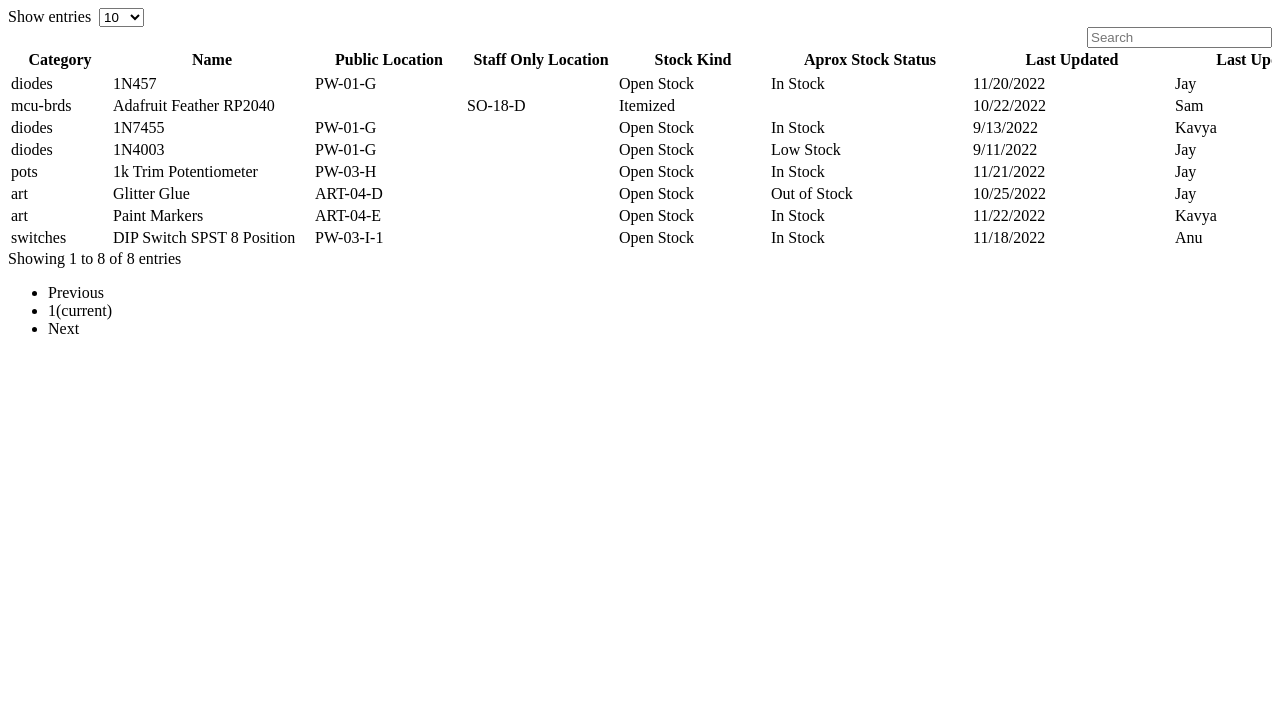
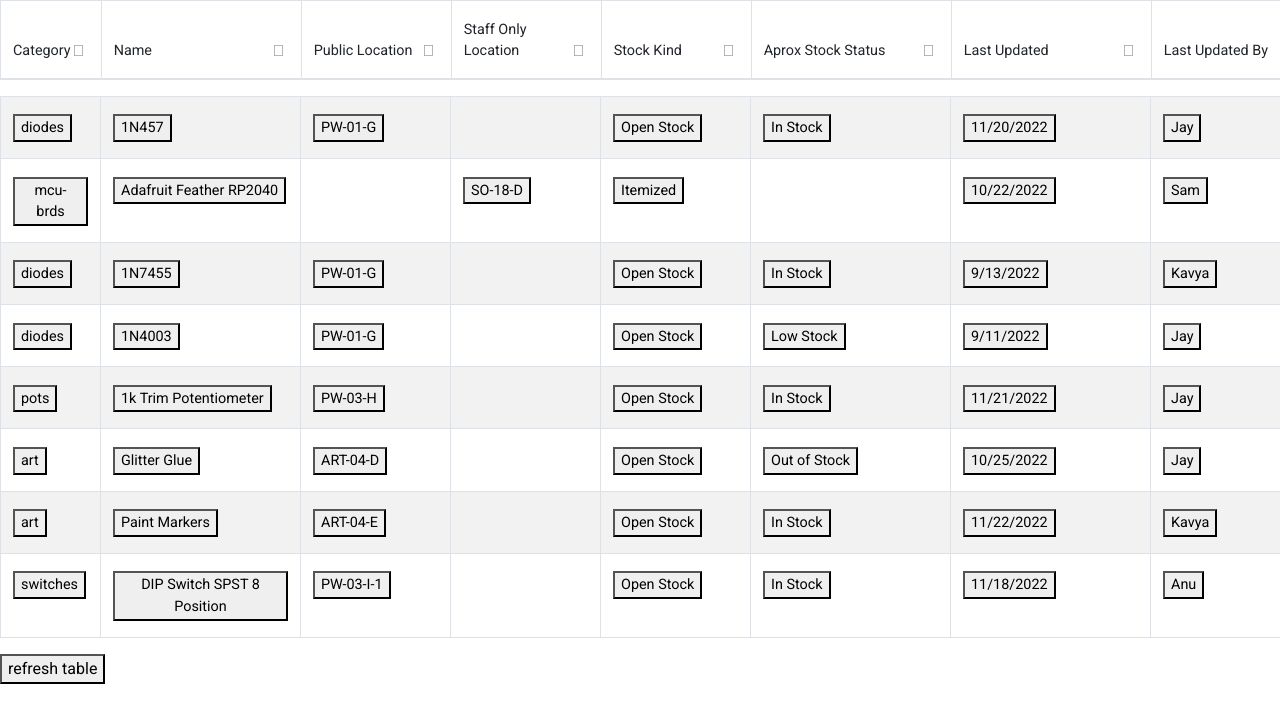
Before and after one commit to ws-umass/SDP-BUILD, a Next.js app: page / in a window 1280 px wide. Shown: the top 722 px of the page. Built offline with nearby package versions, Linux system fonts and the light colour scheme.

Commit message:
change(index.tsx): add click-on filter

```diff
--- a/pages/index.tsx
+++ b/pages/index.tsx
@@ -1,8 +1,15 @@
 import Head from "next/head";
 import fetchName from "../components/fetchName";
-import { MDBDataTable } from "mdbreact";
+import { MDBDataTable } from "mdbreact"; // npm install --save pg
+import React, { useState } from 'react';
+import Router from 'next/router';
+import "bootstrap-css-only/css/bootstrap.min.css";
+import "mdbreact/dist/css/mdb.css"; // https://dev.to/vsfarooqkhan/data-tables-in-react-js-made-easy-with-mdbreact-27b9
 
-import styles from "../styles/mainStyle.module.css"; // https://medium.com/@ralph1786/using-css-modules-in-react-app-c2079eadbb87
+import styles from "../styles/mainStyle.module.css";
+import {data} from "browserslist"; // https://medium.com/@ralph1786/using-css-modules-in-react-app-c2079eadbb87
+
+const badValue = [undefined, null, "", "none"];
 
 function index() {
 
@@ -41,8 +48,7 @@ function index() {
     );
 }
 
-const DatatablePage = () => {
-    const data = {
+const raw_data = {
     columns: [
         {
             label: 'Category',
@@ -191,14 +197,75 @@ const DatatablePage = () => {
     ]
 };
 
-    return (
-        <MDBDataTable
+let new_data = raw_data;
+
+let reset = () => Router.reload();
+
+const DatatablePage = () => {
+
+    const getDataCell = (title: string, value: any) => {
+        // @ts-ignore
+        new_data.rows = new_data.rows.filter((e) => e[title] === value);
+        console.log(value);
+        console.log(new_data);
+        setData(
+            {
+                columns: raw_data.columns,
+                rows: new_data.rows.map(
+                    (row) => {
+                        return {
+                            category: badValue.some((x) => x === row.category) ? '' : <button onClick={() => getDataCell('category', row.category)}>{row.category}</button>,
+                            name: badValue.some((x) => x === row.name) ? '' : <button onClick={() => getDataCell('name', row.name)}>{row.name}</button>,
+                            plocation: badValue.some((x) => x === row.plocation) ? '' : <button onClick={() => getDataCell('plocation', row.plocation)}>{row.plocation}</button>,
+                            slocation: badValue.some((x) => x === row.slocation) ? '' : <button onClick={() => getDataCell('slocation', row.slocation)}>{row.slocation}</button>,
+                            stock: badValue.some((x) => x === row.stock) ? '' : <button onClick={() => getDataCell('stock', row.stock)}>{row.stock}</button>,
+                            status: badValue.some((x) => x === row.status) ? '' : <button onClick={() => getDataCell('status', row.status)}>{row.status}</button>,
+                            date: badValue.some((x) => x === row.date) ? '' : <button onClick={() => getDataCell('date', row.date)}>{row.date}</button>,
+                            staff: badValue.some((x) => x === row.staff) ? '' : <button onClick={() => getDataCell('staff', row.staff)}>{row.staff}</button>,
+                            quantity: <button onClick={() => getDataCell('quantity', row.quantity)}>{row.quantity}</button>
+                        }
+                    }
+                )
+            }
+        );
+    }
+
+    let bottonRow = raw_data.rows.map(
+        (row) => {
+            return {
+                category: badValue.some((x) => x === row.category) ? '' : <button onClick={() => getDataCell('category', row.category)}>{row.category}</button>,
+                name: badValue.some((x) => x === row.name) ? '' : <button onClick={() => getDataCell('name', row.name)}>{row.name}</button>,
+                plocation: badValue.some((x) => x === row.plocation) ? '' : <button onClick={() => getDataCell('plocation', row.plocation)}>{row.plocation}</button>,
+                slocation: badValue.some((x) => x === row.slocation) ? '' : <button onClick={() => getDataCell('slocation', row.slocation)}>{row.slocation}</button>,
+                stock: badValue.some((x) => x === row.stock) ? '' : <button onClick={() => getDataCell('stock', row.stock)}>{row.stock}</button>,
+                status: badValue.some((x) => x === row.status) ? '' : <button onClick={() => getDataCell('status', row.status)}>{row.status}</button>,
+                date: badValue.some((x) => x === row.date) ? '' : <button onClick={() => getDataCell('date', row.date)}>{row.date}</button>,
+                staff: badValue.some((x) => x === row.staff) ? '' : <button onClick={() => getDataCell('staff', row.staff)}>{row.staff}</button>,
+                quantity: <button onClick={() => getDataCell('quantity', row.quantity)}>{row.quantity}</button>
+            }
+        }
+    )
+
+    const [value, setData] = useState({columns: raw_data.columns, rows: bottonRow});
+
+    let table = <MDBDataTable // https://mdbgo.io/marta-szymanska/mdb5-demo-pro-design-blocks/pro/data/datatables.html#section-async-data
         scrollX
         striped
         bordered
-            data={data}
+        data={value}
+        searching={false}
+        paging={false}
+        info={false}
     />
-    );
+
+    return <div>
+                <div>
+                    {table}
+                </div>
+                <div>
+                    <button onClick={reset}>refresh table</button>
+                </div>
+            </div>;
 }
 
 export default DatatablePage;
```
Lines whose indentation alone changed are shown as unchanged.
